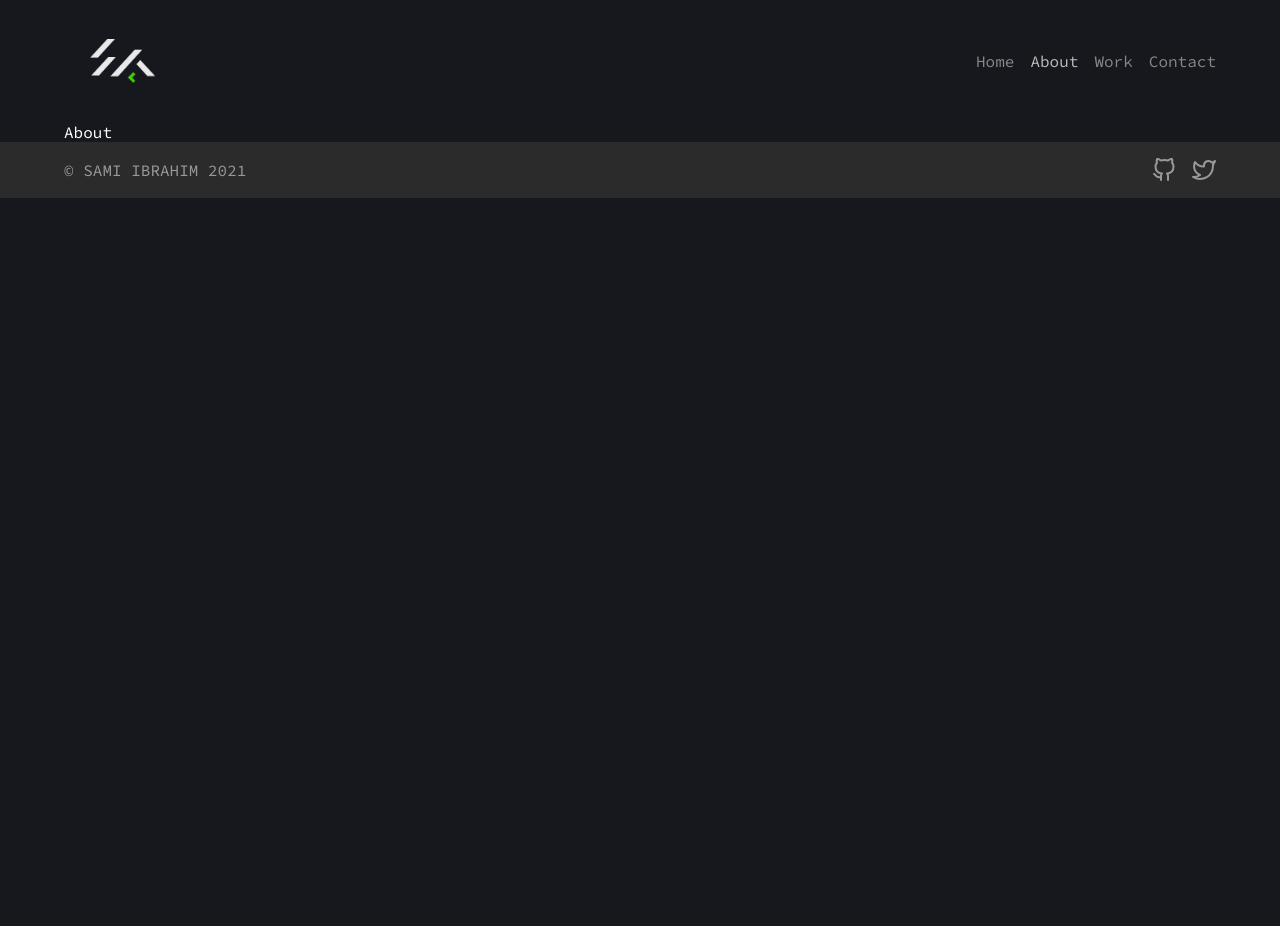
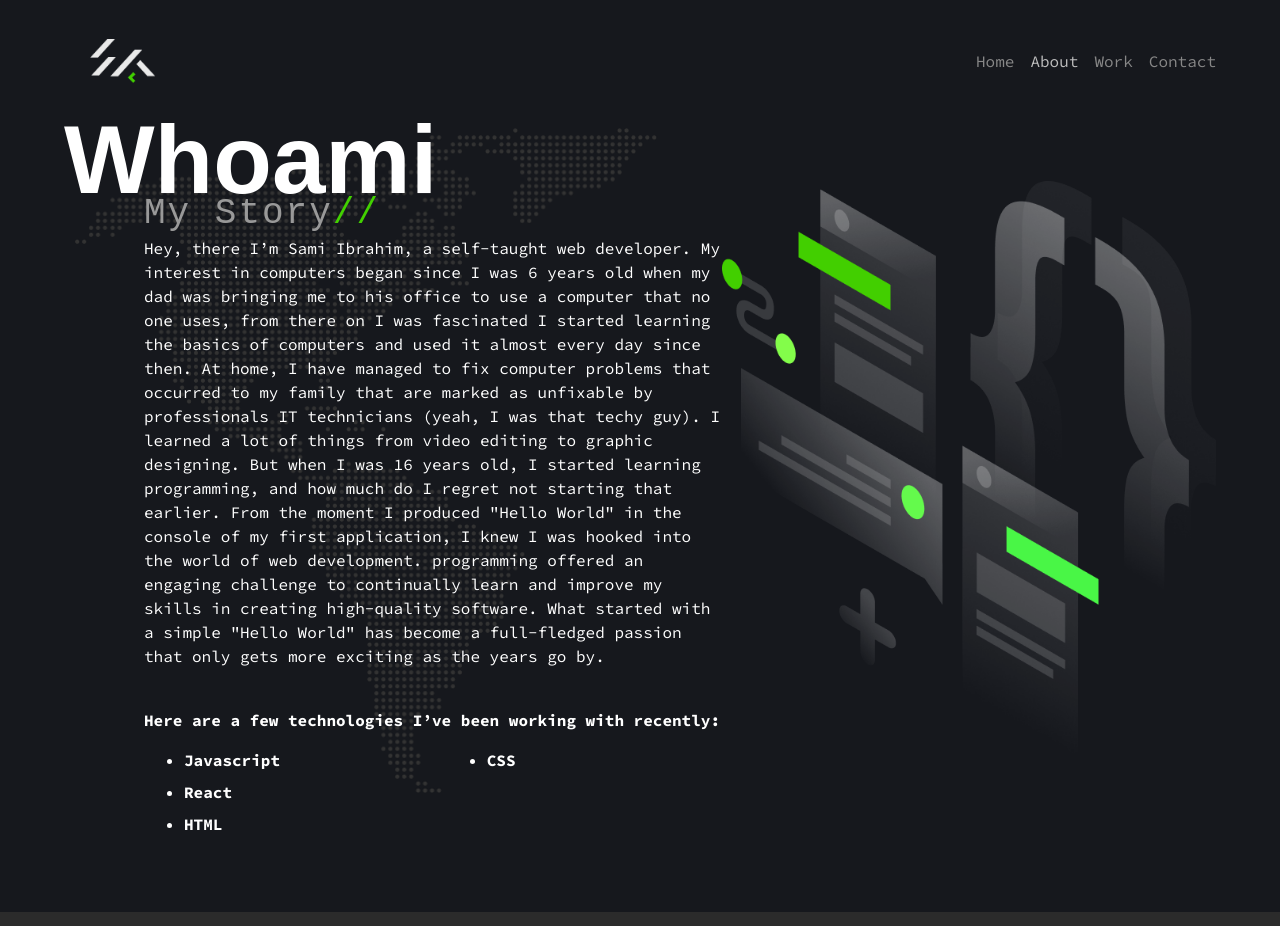
Before and after one commit to SamiKamal/portfolio, a React (Create React App) app: page /about in a window 1280 px wide. Shown: the top 926 px of the page. Before the commit the page ends 800 px from the top, so only its background shows below. Built offline with nearby package versions, Linux system fonts and the light colour scheme; a web font is replaced by a local one.

Commit message:
Design About Page

```diff
--- a/src/components/Texts/Paragraph.js
+++ b/src/components/Texts/Paragraph.js
@@ -9,7 +9,7 @@ function Paragraph({children}, ...props) {
     )
 }
 
-const Parag = styled.p`
+export const Parag = styled.p`
 
     & a {
         color: inherit;
--- a/src/pages/AboutPage/index.js
+++ b/src/pages/AboutPage/index.js
@@ -1,11 +1,96 @@
 import React from 'react'
+import styled from 'styled-components'
+import HeroImage from '../../images/About-page main-image.png'
+import BackgroundImage from '../../images/Hero About background-image.png'
+import SubHeading from '../../components/Texts/Sub-Heading'
+import Heading from '../../components/Texts/Heading'
+import Paragraph, { Parag } from '../../components/Texts/Paragraph'
 
 function AboutPage() {
     return (
-        <div>
-            About
-        </div>
+        <>
+            <HeroWrapper>
+                <TextWrapper>
+                    <Heading>Whoami</Heading>
+                    <InnerTextWrapper>
+                        <SubHeading symbol="//">My Story</SubHeading>
+                        <Paragraph>
+                        Hey, there I’m Sami Ibrahim, a self-taught web developer.
+                        My interest in computers began since I was 6 years old when my dad was bringing me to his office to use a computer that no one uses,
+                        from there on I was fascinated I started learning the basics of computers and used it almost every day since then. At home,
+                        I have managed to fix computer problems that occurred to my family that are marked as unfixable by professionals IT technicians (yeah, I was that techy guy).
+                        I learned a lot of things from video editing to graphic designing. But when I was 16 years old, I started learning programming,
+                        and how much do I regret not starting that earlier. From the moment I produced "Hello World" in the console of my first application,
+                        I knew I was hooked into the world of web development. programming offered an engaging challenge to continually learn and improve my skills
+                        in creating high-quality software. What started with a simple "Hello World" has become a full-fledged passion that only gets
+                        more exciting as the years go by.
+                        </Paragraph>
+                        <StrongParagraph>
+                            Here are a few technologies I’ve been working with recently:
+                            <StackList>
+                                <StackItem>Javascript</StackItem>
+                                <StackItem>React</StackItem>
+                                <StackItem>HTML</StackItem>
+                                <StackItem>CSS</StackItem>
+                            </StackList>
+                        </StrongParagraph>
+                    </InnerTextWrapper>
+                </TextWrapper>
+                <ImageWrapper>
+                    <Image src={HeroImage}/>
+                </ImageWrapper>
+            </HeroWrapper>
+
+        </>
     )
 }
 
+const HeroWrapper = styled.section`
+    display: flex;
+    align-items: center;
+    padding-bottom: 64px;
+    background-image: url("${BackgroundImage}");
+    background-repeat: no-repeat;
+    background-size: contain;
+    background-position: top left;
+
+`
+
+const TextWrapper = styled.div`
+    flex: 4;
+`
+
+const StrongParagraph = styled(Parag)`
+    font-weight: 900;
+    margin-top: 40px;
+`
+
+const StackList = styled.ul`
+    display: flex;
+    flex-direction: column;
+    flex-wrap: wrap;
+    height: 100px;
+    margin-top: 16px;
+`
+
+const StackItem = styled.li`
+    margin-bottom: 8px;
+`
+
+const InnerTextWrapper = styled.div`
+    --gap: 80px;
+    padding-left: var(--gap);
+    max-width: calc(660px + var(--gap));
+`
+
+const ImageWrapper = styled.div`
+    flex: 3;
+    flex-shrink: 3;
+`
+
+const Image = styled.img`
+    pointer-events: none;
+    margin-left: auto;
+`
+
 export default AboutPage
--- a/src/pages/HomePage/index.js
+++ b/src/pages/HomePage/index.js
@@ -7,7 +7,6 @@ import SubHeading from '../../components/Texts/Sub-Heading'
 import SkullImage from '../../images/Hero main-image.png'
 import BackgroundImage from '../../images/Hero background-image.png'
 import {Fly} from '../../util/constants'
-import { GitHub } from 'react-feather'
 import WorkCard from '../../components/WorkCard'
 
 function HomePage() {
```
Also changed, not shown: src/images/Hero About background-image.png (added).
